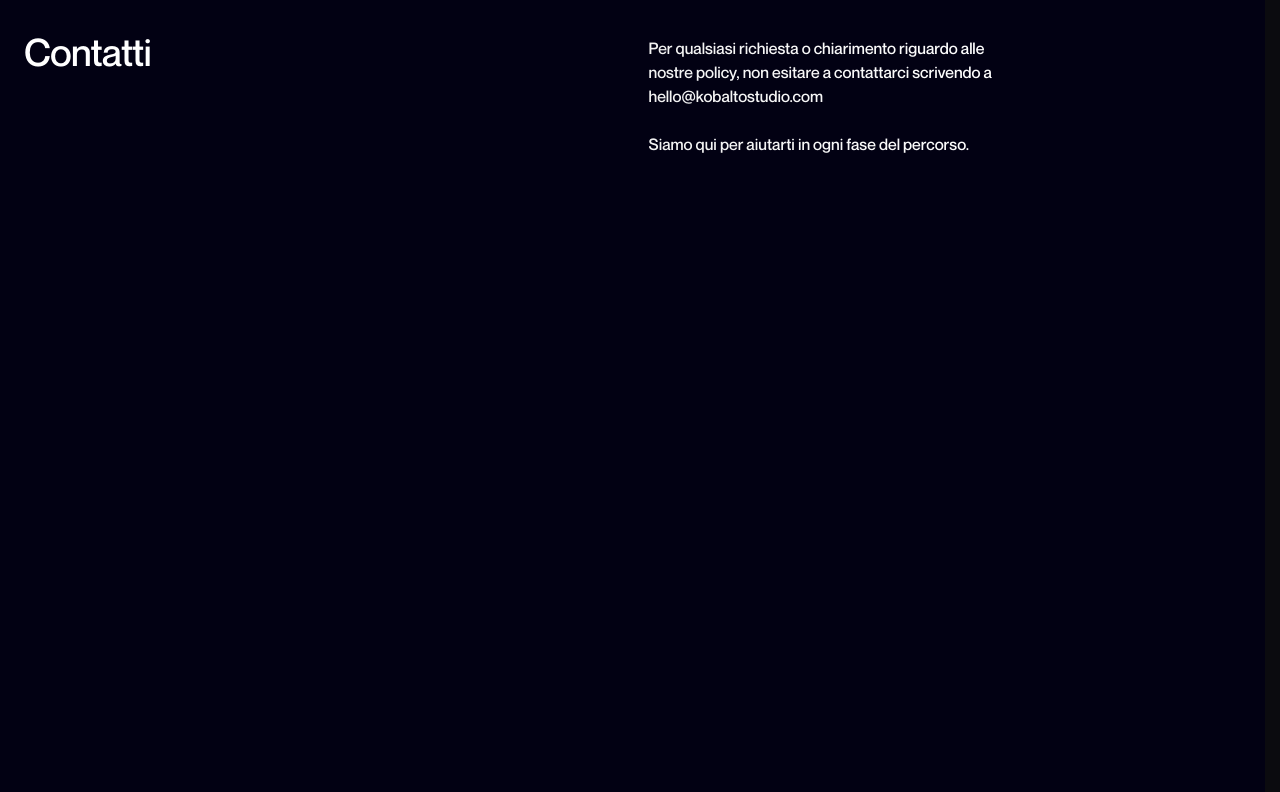
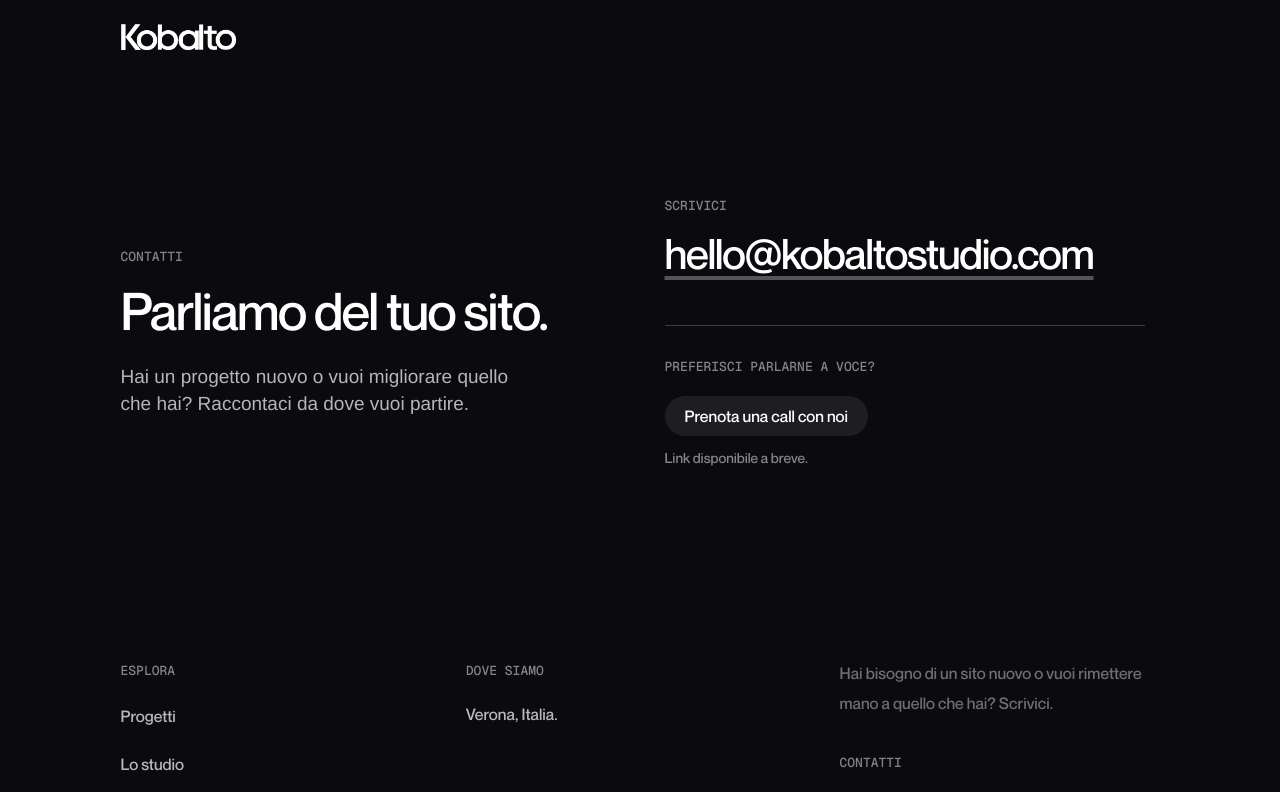
Before and after one commit to mattiazeminian/kobalto-studio, a Next.js app: page /contatti in a window 1280 px wide. Shown: the top 792 px of the page. Built offline with nearby package versions, Linux system fonts and the light colour scheme; a web font is replaced by a local one.

Commit message:
Clarify contact page and route CTAs to email

```diff
--- a/app/contatti/page.tsx
+++ b/app/contatti/page.tsx
@@ -1,52 +1,73 @@
 import type { Metadata } from "next";
+import Image from "next/image";
+import Link from "next/link";
 import { SiteFooter } from "@/components/sections/footer";
 
 export const metadata: Metadata = {
   title: "Contatti – Kobalto Studio",
   description:
-    "Contatta Kobalto Studio per qualsiasi richiesta o chiarimento sui nostri servizi di web design.",
+    "Parliamo del tuo sito web. Scrivi a Kobalto Studio o scopri come prenotare una call.",
 };
 
 export default function ContattiPage() {
   return (
-    <main className="flex min-h-screen w-full flex-col items-center gap-[104px] bg-[#020113] pt-8">
+    <main className="min-h-screen bg-ink text-white">
+      <div className="mx-auto w-full max-w-[1024px] px-4 pt-6 desktop:px-0">
+        <Link href="/" aria-label="Torna alla home di Kobalto Studio" className="block w-[115px]">
+          <Image
+            src="/logo.png"
+            alt="Kobalto Studio"
+            width={1620}
+            height={368}
+            priority
+            className="block h-auto w-full"
+          />
+        </Link>
+      </div>
+
       <section
         aria-labelledby="contatti-title"
-        className="flex w-full max-w-[1680px] flex-col items-center px-6"
+        className="mx-auto grid min-h-[70vh] w-full max-w-[1024px] gap-12 px-4 py-20 desktop:grid-cols-2 desktop:items-center desktop:gap-16 desktop:px-0"
       >
-        <div className="flex h-[80vh] w-full flex-col items-start gap-8 desktop:flex-row">
-          <div className="flex w-full flex-col gap-2 desktop:w-auto desktop:flex-1">
+        <div>
+          <p className="mono-label text-white/50">Contatti</p>
           <h1
             id="contatti-title"
-              className="text-[34px] leading-[1.1] font-medium tracking-[-0.64px] text-white min-[810px]:text-[38px] min-[1440px]:text-[48px] min-[1440px]:leading-[1.3]"
+            className="mt-3 max-w-[450px] text-[43px] leading-[1.1] font-medium tracking-[-0.03em] desktop:text-[52px]"
           >
-              Contatti
+            Parliamo del tuo sito.
           </h1>
+          <p className="mt-6 max-w-[410px] text-[19px] leading-[27px] font-normal text-white/70">
+            Hai un progetto nuovo o vuoi migliorare quello che hai? Raccontaci da dove vuoi partire.
+          </p>
         </div>
 
-          <div className="flex w-full flex-col p-1 desktop:w-auto desktop:flex-1">
-            <div className="flex max-w-[370px] flex-col gap-6">
-              <p className="bg-gradient-to-r from-[#f2f2f2] to-white bg-clip-text text-[16px] leading-6 font-medium text-transparent">
-                Per qualsiasi richiesta o chiarimento riguardo alle nostre policy, non
-                esitare a contattarci scrivendo a{" "}
+        <div className="flex min-w-0 flex-col gap-12">
+          <div>
+            <p className="mono-label text-white/50">Scrivici</p>
             <a
               href="mailto:hello@kobaltostudio.com"
-                  className="text-inherit underline-offset-2 hover:underline"
+              className="mt-3 block break-all text-[clamp(26px,4vw,42px)] leading-[1.1] font-medium tracking-[-0.03em] text-white underline decoration-white/30 underline-offset-[7px] transition-colors duration-300 hover:text-white/70 focus-visible:text-white/70"
             >
               hello@kobaltostudio.com
             </a>
-              </p>
-              <p className="bg-gradient-to-r from-[#f2f2f2] to-white bg-clip-text text-[16px] leading-6 font-medium text-transparent">
-                Siamo qui per aiutarti in ogni fase del percorso.
-              </p>
           </div>
+
+          <div id="prenota-una-call" className="border-t border-white/20 pt-7">
+            <p className="mono-label text-white/50">Preferisci parlarne a voce?</p>
+            <a
+              href="#prenota-una-call"
+              aria-label="Prenota una call con noi, link disponibile a breve"
+              className="mt-4 inline-flex h-10 items-center rounded-full bg-white/[0.078] px-5 text-[16px] font-medium text-white transition-colors duration-300 hover:bg-white/[0.148] focus-visible:outline-2 focus-visible:outline-offset-2 focus-visible:outline-white/70"
+            >
+              Prenota una call con noi
+            </a>
+            <p className="mt-3 text-[14px] leading-5 text-white/50">Link disponibile a breve.</p>
           </div>
         </div>
       </section>
 
-      <div className="w-full">
       <SiteFooter />
-      </div>
     </main>
   );
 }
--- a/app/page.tsx
+++ b/app/page.tsx
@@ -2,7 +2,6 @@ import { CtaSection } from "@/components/sections/cta";
 import { SiteFooter } from "@/components/sections/footer";
 import { FoundersSection } from "@/components/sections/founders";
 import { HeroRail } from "@/components/sections/hero-rail";
-import { HowWeHelpSection } from "@/components/sections/how-we-help";
 import { WorkGrid } from "@/components/sections/work-grid";
 
 export default function HomePage() {
--- a/components/sections/cta.tsx
+++ b/components/sections/cta.tsx
@@ -12,7 +12,7 @@ export function CtaSection() {
         <br />
         Raccontaci cosa vuoi fare.
       </h2>
-      <PillButton label="Parliamone" hoverLabel="Scrivici" href="/contatti" />
+      <PillButton label="Parliamone" hoverLabel="Scrivici" href="mailto:hello@kobaltostudio.com" />
     </section>
   );
 }
--- a/components/sections/hero-rail.tsx
+++ b/components/sections/hero-rail.tsx
@@ -47,7 +47,7 @@ export function HeroRail() {
               <PillButton
                 label="Contattaci"
                 hoverLabel="Scrivici"
-                href="/contatti"
+                href="mailto:hello@kobaltostudio.com"
               />
               <PillButton
                 label="Chi siamo"
```
Lines whose indentation alone changed are shown as unchanged.
